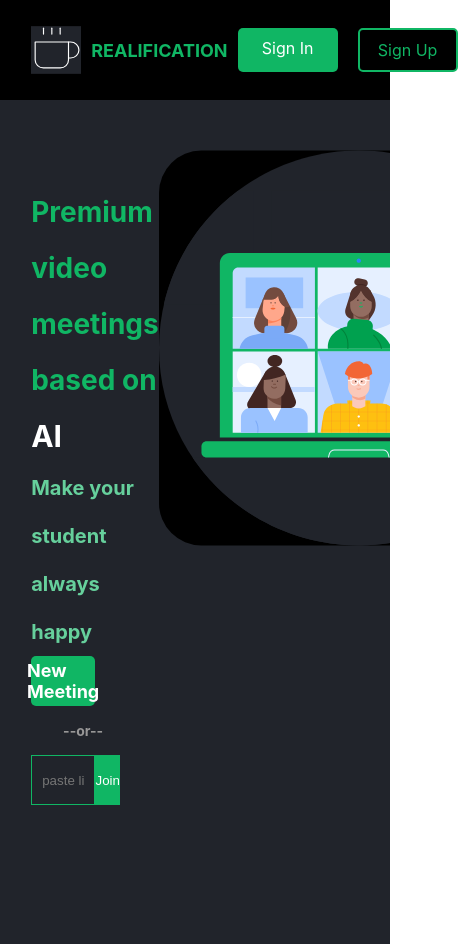
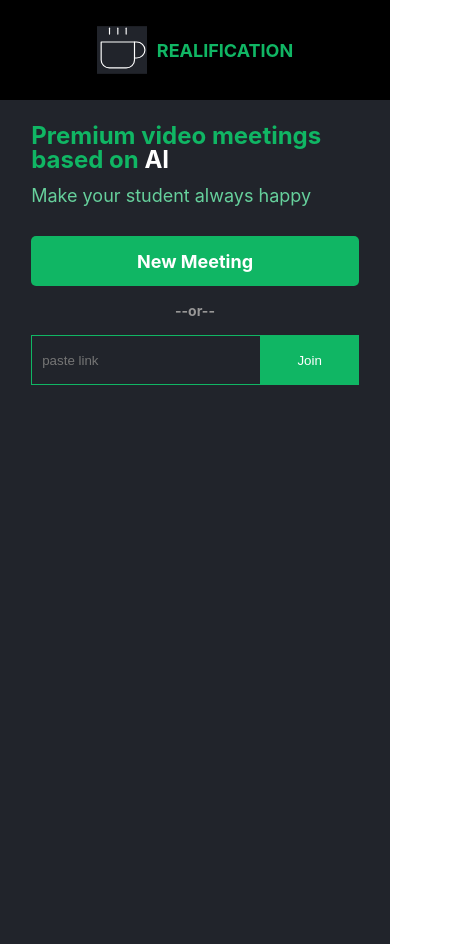
Before and after one commit to Md-Aashiqq/aiclass, a React (Create React App) app: page / in a window 390 px wide. Shown: the whole page, 468 px wide, since content can reach past the window. Built offline with nearby package versions, Linux system fonts and the light colour scheme.

Commit message:
mobile respovise

```diff
--- a/package.json
+++ b/package.json
@@ -9,6 +9,7 @@
     "@testing-library/react": "^11.2.5",
     "@testing-library/user-event": "^12.8.3",
     "axios": "^0.21.1",
+    "chart.js": "3.2.1",
     "peerjs": "^1.3.2",
     "react": "^17.0.1",
     "react-chartjs-2": "^3.0.3",
@@ -18,8 +19,7 @@
     "react-scripts": "4.0.3",
     "react-toastify": "^7.0.4",
     "socket.io-client": "^4.0.1",
-    "web-vitals": "^1.1.1",
-    "chart.js":"3.2.1"
+    "web-vitals": "^1.1.1"
   },
   "scripts": {
     "start": "react-scripts start",
--- a/src/Helper/socketConnection.js
+++ b/src/Helper/socketConnection.js
@@ -11,14 +11,15 @@ const initializePeerConnection = () => {
 
   return new Peer();
 };
-const websocket = "https://aiclass-mini.herokuapp.com/:50713";
+const websocket = "https://localhost:3000";
+// const websocket = "https://aiclass-mini.herokuapp.com/:50713";
 
 let socketInstance = null;
 let peers = {};
 const initializeSocketConnection = () => {
   console.log("socket");
   // return io(websocket)
-  return io("https://aiclass-mini.herokuapp.com", {
+  return io(websocket, {
     withCredentials: true,
     extraHeaders: {
       "my-custom-header": "abcd",
--- a/src/Pages/HomePage/HomePage.js
+++ b/src/Pages/HomePage/HomePage.js
@@ -9,7 +9,7 @@ function HomePage(props) {
 
   const handleJoin = () => {
     axios
-      .get("https://aiclass-mini.herokuapp.com/join")
+      .get("http://localhost:3000/join")
       .then(function (response) {
         // handle success
         console.log(response);
--- a/src/Pages/HomePage/style.css
+++ b/src/Pages/HomePage/style.css
@@ -5,11 +5,6 @@
   display: grid;
   grid-template-columns: 1fr 1fr;
   overflow: hidden;
-}
-
-.left__container {
-  /* display: grid;
-  align-items: center; */
 }
 
 .left__container h1 {
@@ -80,13 +75,61 @@
   background: #10b664;
   outline: none;
   color: #ffffff;
+  cursor: pointer;
 }
 .rigth__container {
   display: flex;
   justify-content: center;
   margin-top: 3em;
 }
-.rigth__container svg{
+.rigth__container svg {
   width: 400px;
   height: 400px;
 }
+
+@media only screen and (min-width: 320px) and (max-width: 480px) {
+  .container {
+    display: flex;
+  }
+  .rigth__container {
+    display: none;
+  }
+  .rigth__container svg {
+    display: none;
+  }
+  .left__container h1 {
+    margin-top: 1em;
+    margin-bottom: 1rem;
+    font-style: normal;
+    font-weight: bold;
+    font-size: 1.5rem;
+    color: #10b664;
+    line-height: 1em;
+  }
+  .left__container span {
+    font-size: 1.5rem;
+    display: inline-block;
+  }
+  .left__container h2 {
+    line-height: 1rem;
+    font-style: normal;
+    font-weight: normal;
+    font-size: 18px;
+    margin-bottom: 2rem;
+  }
+
+  .new__meeting {
+    width: 100%;
+  }
+  .input__box {
+    width: 70%;
+  }
+  .join__btn {
+    width: 30%;
+  }
+  .__or {
+    display: flex;
+    justify-content: center;
+    margin-left: 0;
+  }
+}
--- a/src/Pages/MeetingPage/MeetingPage.js
+++ b/src/Pages/MeetingPage/MeetingPage.js
@@ -13,6 +13,7 @@ import MicOffIcon from "@material-ui/icons/MicOff";
 import VideocamIcon from "@material-ui/icons/Videocam";
 import VideocamOffIcon from "@material-ui/icons/VideocamOff";
 import ChatIcon from "@material-ui/icons/Chat";
+import MenuIcon from "@material-ui/icons/Menu";
 
 import "./style.css";
 function MeetingPage() {
@@ -23,10 +24,14 @@ function MeetingPage() {
   const [camStatus, setCamStatus] = useState(true);
   const [streaming, setStreaming] = useState(false);
   const [chatToggle, setChatToggle] = useState(false);
-  const [userDetails, setUserDetails] = useState("ashick");
-
+  const [userDetails, setUserDetails] = useState(null);
   const [displayStream, setDisplayStream] = useState(false);
   const [messages, setMessages] = useState([]);
+
+  const [displayMenu, setDisplayMenu] = useState(false);
+  const [showVideo, setShowVideo] = useState(true);
+  const [showChart, setShowChart] = useState(false);
+  const [showChat, setShowChat] = useState(false);
 
   const [wholeRoomID, setwholeRoomID] = useState("");
 
@@ -39,6 +44,16 @@ function MeetingPage() {
   useEffect(() => {
     if (userDetails) startConnection();
   }, [userDetails]);
+
+  useEffect(() => {
+    if (window.innerWidth > 400) {
+      setShowChart(true);
+      setShowChat(true);
+    } else {
+      setShowChart(false);
+      setShowChat(false);
+    }
+  }, []);
 
   const startConnection = () => {
     let params = { quality: 12 };
@@ -70,7 +85,49 @@ function MeetingPage() {
     <div className="meeting__container">
       <div className="meeting__header">
         <h1>Realification</h1>
+        <MenuIcon
+          className="menu__icon"
+          onClick={() => {
+            setDisplayMenu(!displayMenu);
+          }}
+        />
       </div>
+
+      {displayMenu && (
+        <div className="phone__menu">
+          <div
+            onClick={() => {
+              setShowChart(false);
+              setShowChat(false);
+              setShowVideo(true);
+            }}
+          >
+            {" "}
+            Vidoe{" "}
+          </div>
+          <div
+            onClick={() => {
+              setShowChart(true);
+              setShowChat(false);
+              setShowVideo(false);
+            }}
+          >
+            {" "}
+            Chart{" "}
+          </div>
+          <div
+            onClick={() => {
+              setShowChart(false);
+              setShowChat(true);
+              setShowVideo(false);
+            }}
+          >
+            {" "}
+            Chat{" "}
+          </div>
+        </div>
+      )}
+
       <div className="side__nav">
         <span className="active">
           <VideocamIcon />
@@ -82,6 +139,7 @@ function MeetingPage() {
           <VideocamIcon />
         </span>
       </div>
+      {showVideo && (
         <div className="main__container">
           <div className="mini__nav">
             <div className="option__section">
@@ -129,11 +187,25 @@ function MeetingPage() {
             </CopyToClipboard>
           </div>
 
-        <div className="vidoe__section" id="vidoe__container"></div>
+          <div className="vidoe__section" id="vidoe__container">
+            <div></div>
+            <div></div>
+            <div></div>
+            <div></div>
           </div>
-      <div className="chart__section">
+        </div>
+      )}
+
+      {showChart && (
+        <div
+          className="chart__section"
+          style={showChart ? { display: "block" } : { display: "none" }}
+          // style={`${showChart ? "display:block" : "display:none"}`}
+        >
           <Chart />
         </div>
+      )}
+
       <div className="btn__section">
         <div className="controller__container">
           <div>
--- a/src/Pages/MeetingPage/style.css
+++ b/src/Pages/MeetingPage/style.css
@@ -17,11 +17,18 @@
   color: #ffffff;
 }
 
+.menu__icon {
+  display: none;
+}
+
 .meeting__header {
   grid-area: header;
   padding: 1rem;
   background-color: #000000;
   color: #10b664;
+  display: flex;
+  justify-content: space-between;
+  align-items: center;
 }
 .side__nav {
   grid-area: sidenav;
@@ -178,3 +185,49 @@ span.active {
 .controller__container .call__icon {
   color: #b92424;
 }
+
+@media only screen and (min-width: 320px) and (max-width: 480px) {
+  .side__nav {
+    display: none;
+  }
+  .chart__section {
+    display: none;
+  }
+  .meeting__container {
+    display: block;
+  }
+  .menu__icon {
+    display: block;
+  }
+  .meeting__header {
+    height: 10vh;
+  }
+  .main__container {
+    margin: 0;
+    border-radius: 0;
+    height: 80vh;
+  }
+  .btn__section {
+    height: 10vh;
+  }
+  .vidoe__section div {
+    display: grid;
+    grid-template-columns: repeat(2, 50%);
+    height: 150px;
+  }
+  .phone__menu {
+    display: flex;
+    z-index: 10;
+    flex-direction: column;
+    justify-content: center;
+    align-items: center;
+  }
+  .phone__menu div {
+    border-bottom: 2px solid #10b664;
+    width: 100%;
+    display: flex;
+    align-items: center;
+    justify-content: center;
+    padding-bottom: 10px;
+  }
+}
--- a/src/components/Header/style.css
+++ b/src/components/Header/style.css
@@ -59,3 +59,13 @@ svg {
   color: #10b664;
   border: 2px solid #10b664;
 }
+
+@media only screen and (min-width: 320px) and (max-width: 480px) {
+  .btn__group {
+    display: none;
+  }
+  .header {
+    display: flex;
+    justify-content: center;
+  }
+}
```
Also changed, not shown: 1 other file (tests, documents, lock files or other folders). Lines whose indentation alone changed are shown as unchanged.
